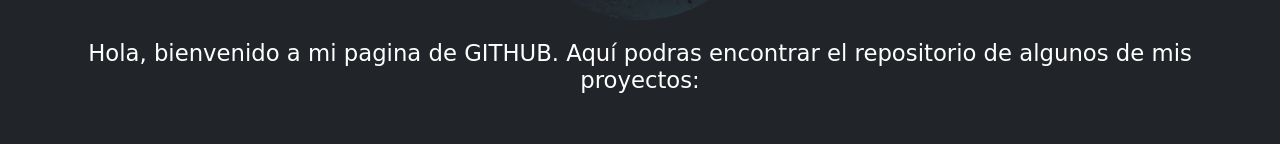
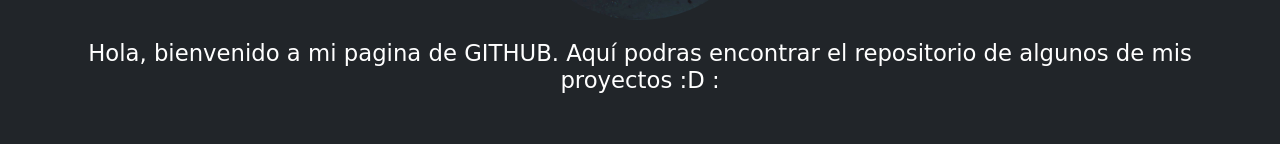
Before and after one commit to alannnn-estrada/alannnn-estrada.github.io, a plain HTML site: page index.html in a window 1280 px wide. Shown: the part 318-462 px from the top of the page. Drawn offline with nearby package versions, Linux system fonts and the light colour scheme; a web font is replaced by a local one.

Commit message:
Update index.html

```diff
--- a/index.html
+++ b/index.html
@@ -24,7 +24,7 @@
             <div class="text-center">
                 <a href="https://github.com/alannnn-estrada"><img src="img/SOY YO DE NUEVOXDD.jpg" alt="FOTO DEL CREADOR" height="auto" width="260" class="img-fluid rounded-circle mb-4"></a>
             </div>
-            <h3 class="text-center text-color">Hola, bienvenido a mi pagina de GITHUB. Aquí podras encontrar el repositorio de algunos de mis proyectos:</h3>
+            <h3 class="text-center text-color">Hola, bienvenido a mi pagina de GITHUB. Aquí podras encontrar el repositorio de algunos de mis proyectos :D :</h3>
         </div>
         <div class="container py-3 mt-3 text-center ">
             <div class="d-grid gap-2 col-6 mx-auto">
```
